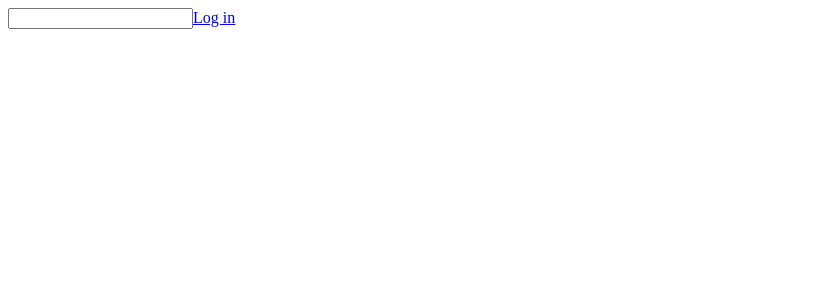
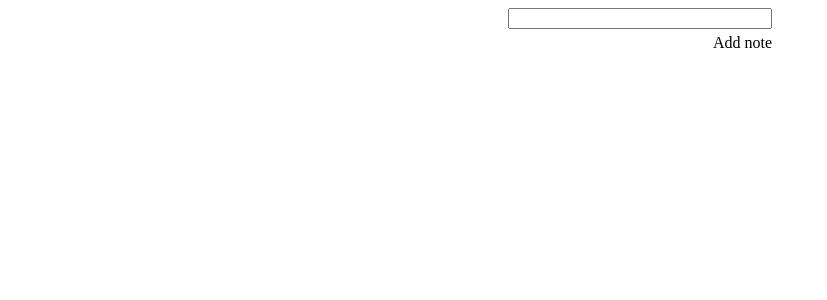
Before and after one commit to sergeyivanchik/test-app, a React app: page / in a window 1280 px wide. Shown: the top 300 px of the page, without its empty margins (0-827 px from the left). Built offline with nearby package versions, Linux system fonts and the light colour scheme.

Commit message:
remake main page

```diff
--- a/src/App.tsx
+++ b/src/App.tsx
@@ -1,7 +1,7 @@
 import * as React from 'react';
 import {BrowserRouter as Router, Route } from 'react-router-dom';
 
-import TestPage from './components/TestPage'
+import TestPage from './components/MainPage'
 
 class App extends React.Component {
   render() {
--- /dev/null
+++ b/src/components/MainPage.scss
@@ -0,0 +1,21 @@
+.list-note {
+  display: flex;
+  justify-content: center;
+  flex-direction: column;
+  padding: 0 500px;
+
+  &__button {
+    display: flex;
+    align-self: flex-end;
+    margin-top: 5px;
+
+    &:hover {
+      cursor: pointer;
+    }
+  }
+
+  &__tags{
+    display: flex;
+    flex-wrap: wrap;
+  }
+}
--- /dev/null
+++ b/src/components/MainPage.tsx
@@ -0,0 +1,82 @@
+import * as React from "react";
+
+import Note from './Note/Note';
+import Tag from './Tag/Tag'
+import './MainPage.scss';
+
+interface Props {}
+interface State {
+    noteText: String,
+    arrDiv: Array<any>,
+    arrTag: Array<any>
+}
+
+class MainPage extends React.Component<Props, State> {
+    state: State = { noteText: '', arrDiv: [], arrTag: [] }
+
+    handlerInputChange = event =>
+        this.setState({noteText: event.target.value})
+
+    addDiv =  event => {
+        const arrayDiv: Array<String> = this.state.arrDiv;
+
+        if(this.state.noteText) {
+            arrayDiv.push(this.state.noteText);
+            this.setState({arrDiv: arrayDiv});
+            const arrayStr: Array<String> = this.state.noteText.split(' ');
+
+            arrayStr.map(element => {
+                let array : Array<String> = this.state.arrTag;
+                if(element[0]==='#') {
+                    array.push(element);
+                    const set = new Set(array);
+                    array = Array.from(set);
+                    this.setState({arrTag: array})
+                }
+            })
+        } else { alert("Empty data!!!"); }
+    }
+
+    remove = index => {
+        const array: Array<String> = this.state.arrDiv;
+        array.splice(index,1);
+        this.setState({arrDiv: array})
+    }
+
+    change = index => {
+        alert(this.state.arrDiv[index])
+    }
+
+    view = index => {
+        alert(this.state.arrDiv[index])
+    }
+
+    render() {
+        return (
+            <div className="list-note">
+                <input type="text" onChange={this.handlerInputChange} className="list-note__text"/>
+
+                <span className="list-note__button" onClick={this.addDiv}> Add note </span>
+
+                <div className="list-note__tags">
+                    {this.state.arrTag.map((element, index) => { return <Tag text={element} key={index+element}/> })}
+                </div>
+
+                <div className="list-note__notes">
+                    {this.state.arrDiv.map((element, index) =>
+                        <Note
+                            key={index+element}
+                            text={element}
+                            noteIndex={index}
+                            remove={() => this.remove(index)}
+                            view={() => this.view(index)}
+                            change={() => this.change(index)}
+                        />
+                    )}
+                </div>
+            </div>
+        )
+    }
+}
+
+export default MainPage;
```
